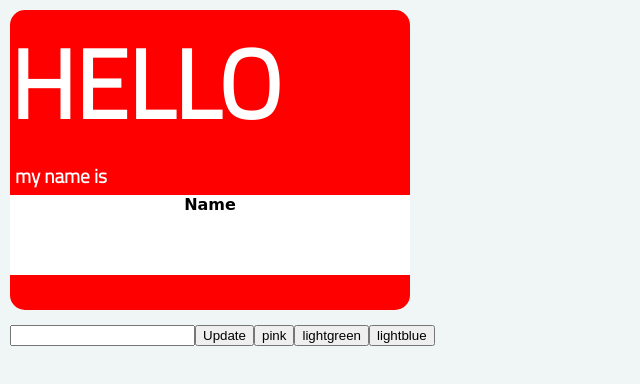
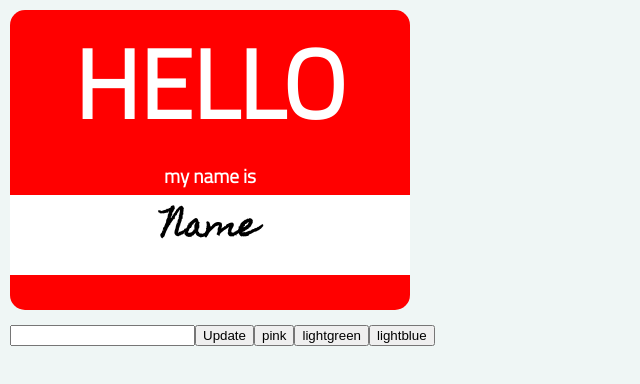
Before and after one commit to ShawnCarpenter/LAB-03a-better-name-tag, a plain HTML site: page index.html in a window 1280 px wide. Shown: the whole page, without its empty margins (0-640 px from the left). Drawn offline with Linux system fonts and the light colour scheme.

Commit message:
changed font in name area

```diff
--- a/styles/style.css
+++ b/styles/style.css
@@ -1,4 +1,5 @@
 
+@import url('https://fonts.googleapis.com/css2?family=Homemade+Apple&display=swap');
 body {
     /* https://coolors.co/generate and click export -> scss to get the colors to copy and paste below*/
     --color1: hsla(349, 69%, 76%, 1);
@@ -28,11 +29,9 @@ body {
     color: white;
     width: 400px;
     height: 300px;
+    text-align: center;
 }
-.name-area {
-    color: black;
-    background-color: white;
-}
+
 h1 {
     font-size: 6em;
     font-weight: bolder;
@@ -44,10 +43,13 @@ h1 {
     padding: 5px;
 }
 .name-area {
-    font-family: cursive;
+    font-family: 'Homemade Apple', cursive;
+    font-size: xx-large;
     font-weight: bolder;
     height: 80px;
     text-align: center;
+    color: black;
+    background-color: white;
 }
 
 .container {
```
